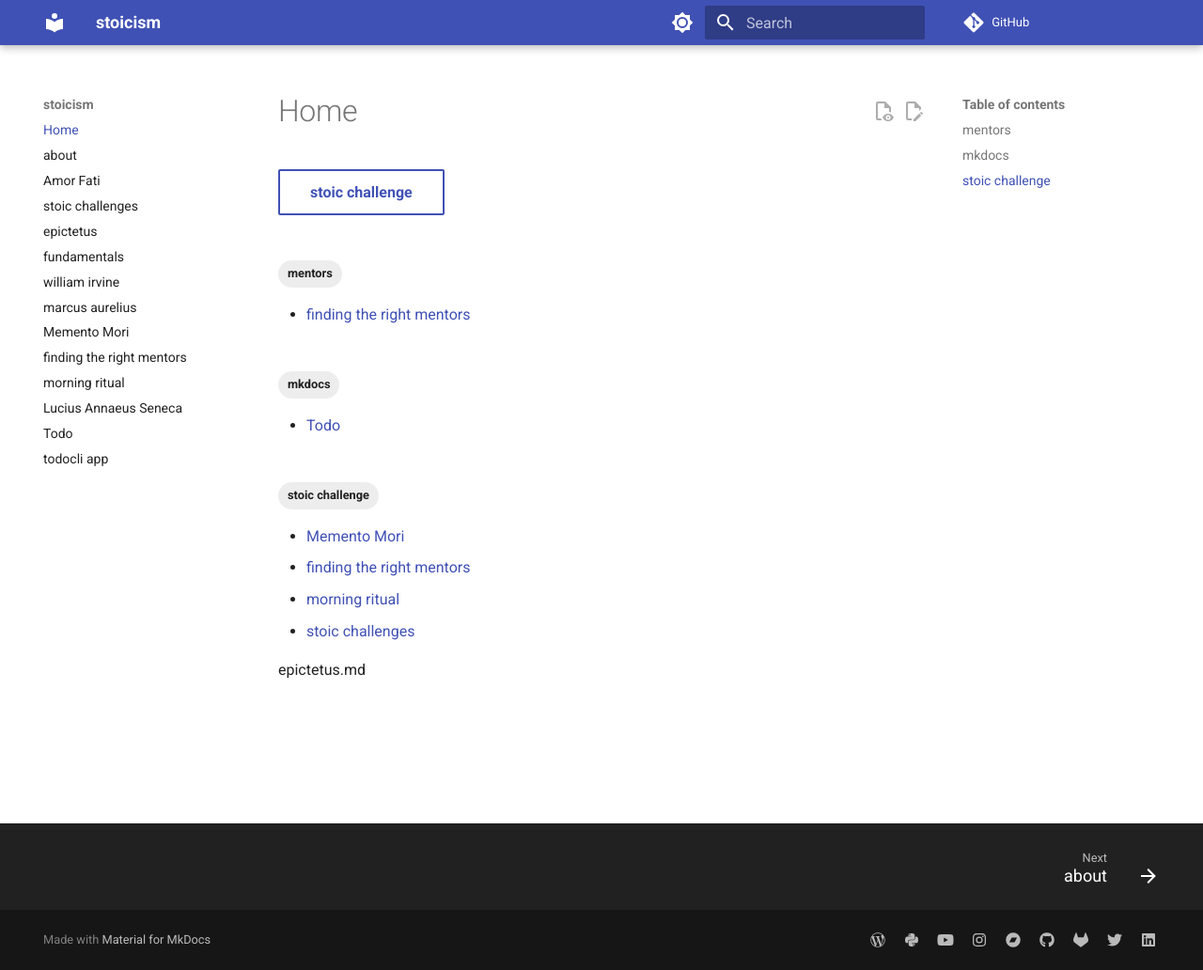
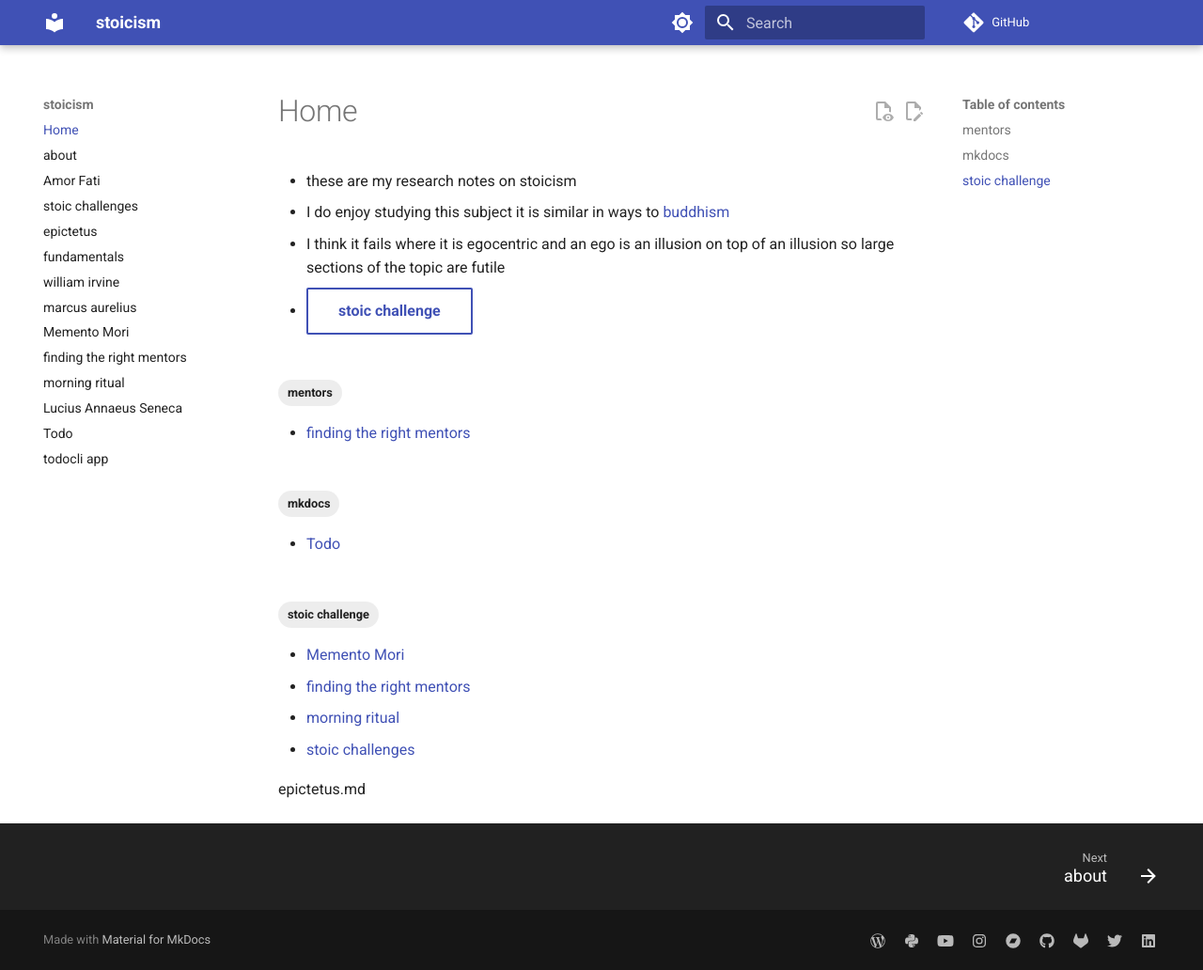
Before and after one commit to shane0/stoicism, an MkDocs documentation site: the page built from docs/index.md, in a window 1280 px wide and 1032 px high. Shown: the whole window at 94% size. Built offline with MkDocs 1.6.1 and Material for MkDocs 9.7.7, drawn with Linux system fonts in a browser that asks for light colours; comment, search, counter and statistics services are not loaded; the version menu is left out.

```diff
--- a/docs/index.md
+++ b/docs/index.md
@@ -1,5 +1,8 @@
 
-[stoic challenge](challenge.md){ .md-button }
+- these are my research notes on stoicism
+- I do enjoy studying this subject it is similar in ways to [buddhism](https://shanenull.com/buddhism/)
+- I think it fails where it is egocentric and an ego is an illusion on top of an illusion so large sections of the topic are futile
+- [stoic challenge](challenge.md){ .md-button }
 
 [TAGS]
 
```
Also changed, not shown: docs/mentors.md (+2 -1 lines).
